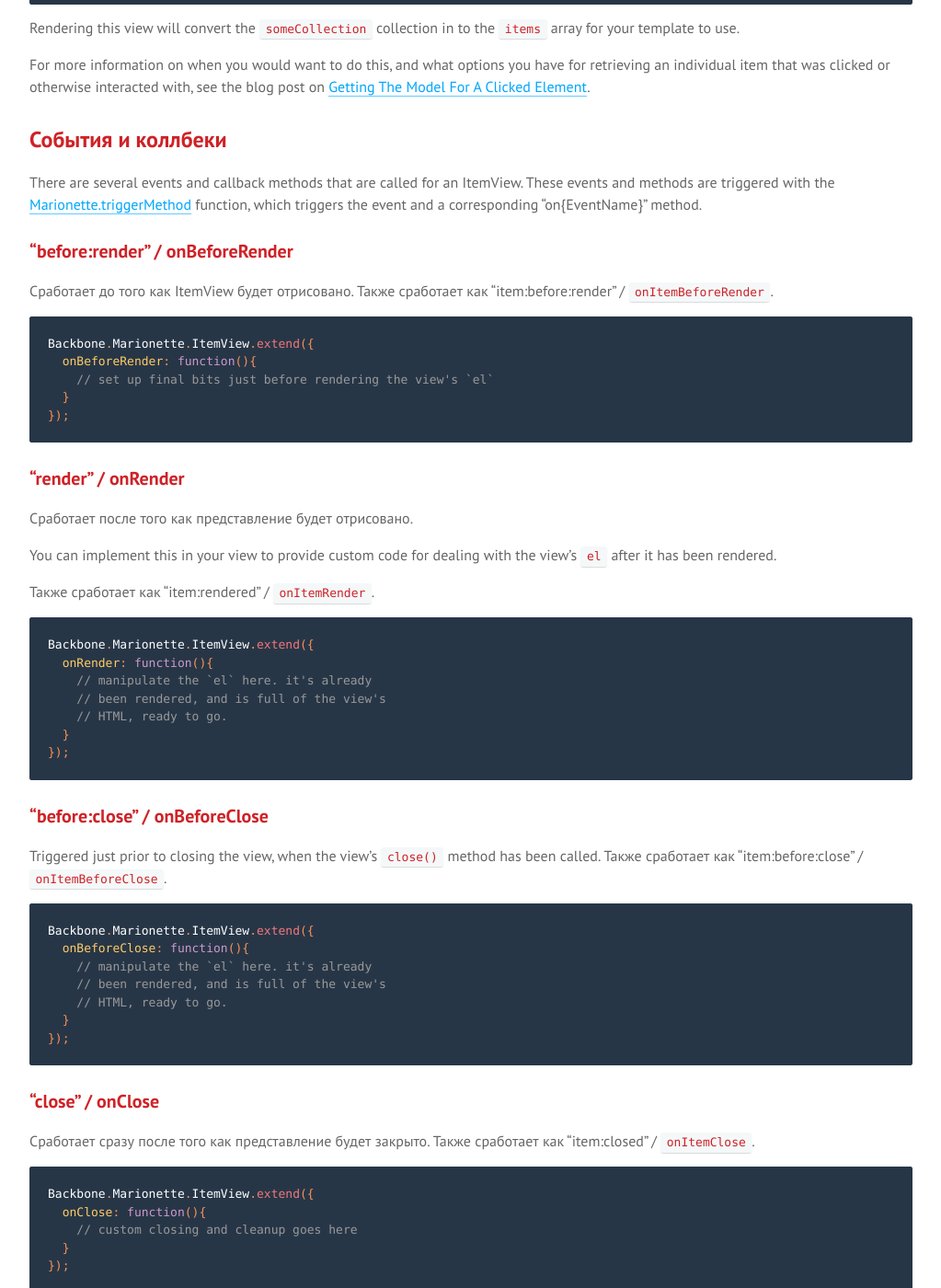
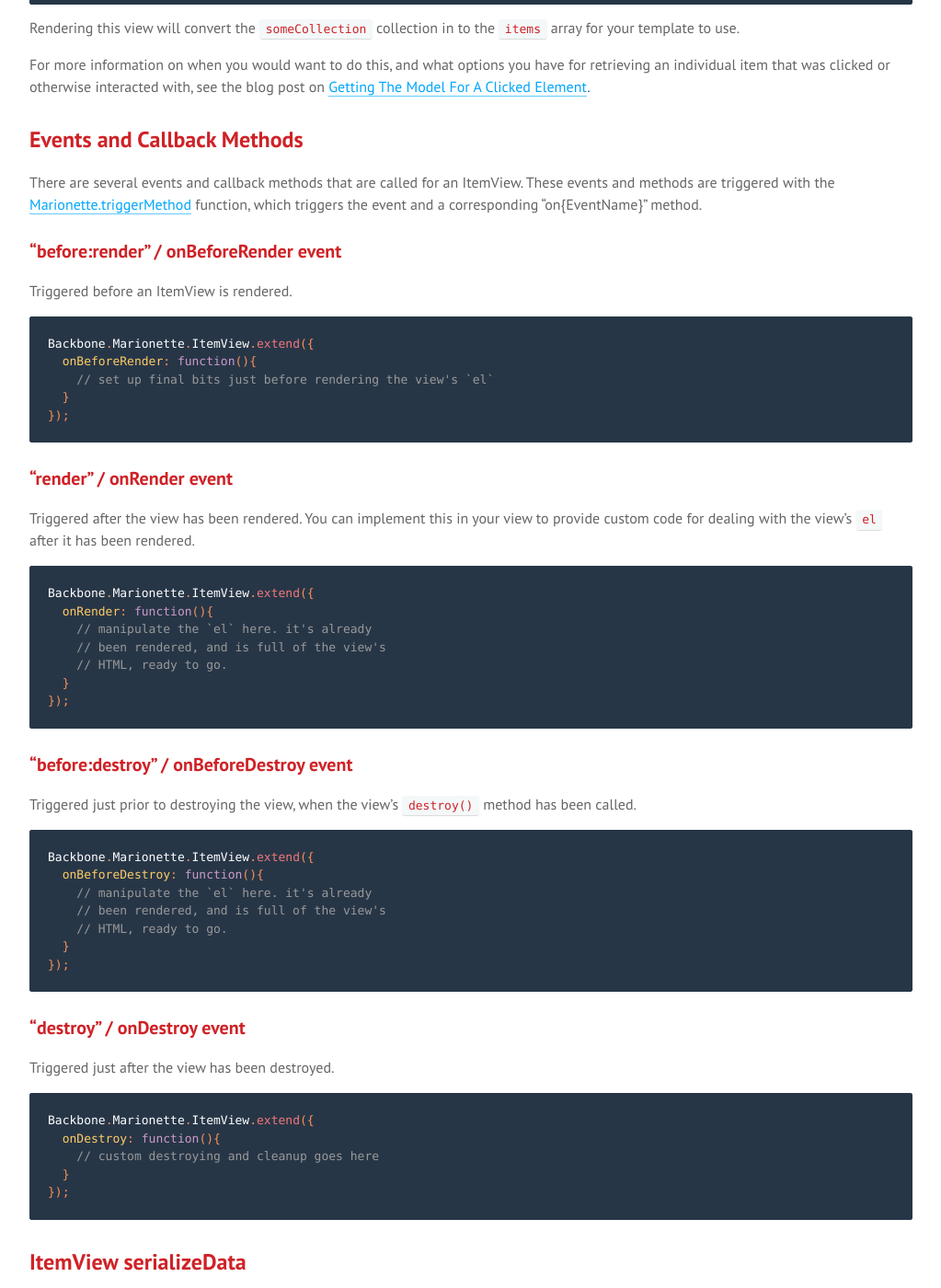
Before and after one commit to sadcitizen/marionettejs.ru, a Jekyll site: the page built from _posts/2014-04-20-itemview.md, in a window 1280 px wide and 1400 px high, scrolled down 2379 px. Shown: the whole window at 92% size, without its empty margins (128-1151 px from the left). Built offline with Jekyll 4.4.1, drawn with Linux system fonts in a browser that asks for light colours; some web fonts are replaced; Markdown is read by kramdown in place of the engine named in the settings; some of the changed text lies outside the part shown.

Commit message:
update ru/ItemView

````diff
--- a/_includes/translation/ru/marionette.itemview.md
+++ b/_includes/translation/ru/marionette.itemview.md
@@ -17,8 +17,8 @@
 * [Events and Callback Methods](#events-and-callback-methods)
   * ["before:render" / onBeforeRender event](#beforerender--onbeforerender-event)
   * ["render" / onRender event](#render--onrender-event)
-  * ["before:close" / onBeforeClose event](#beforeclose--onbeforeclose-event)
-  * ["close" / onClose event](#close--onclose-event)
+  * ["before:destroy" / onBeforeDestroy event](#beforedestroy--onbeforedestroy-event)
+  * ["destroy" / onDestroy event](#destroy--ondestroy-event)
 * [ItemView serializeData](#itemview-serializedata)
 * [Organizing ui elements](#organizing-ui-elements)
 * [modelEvents and collectionEvents](#modelevents-and-collectionevents)
@@ -109,17 +109,16 @@
 otherwise interacted with, see the blog post on
 [Getting The Model For A Clicked Element](http://lostechies.com/derickbailey/2011/10/11/backbone-js-getting-the-model-for-a-clicked-element/).
 
-## События и коллбеки
+## Events and Callback Methods
 
 There are several events and callback methods that are called
 for an ItemView. These events and methods are triggered with the
 [Marionette.triggerMethod](./marionette.functions.md) function, which
 triggers the event and a corresponding "on{EventName}" method.
 
-### "before:render" / onBeforeRender
+### "before:render" / onBeforeRender event
 
-Сработает до того как ItemView будет отрисовано. Также сработает как
-"item:before:render" / `onItemBeforeRender`.
+Triggered before an ItemView is rendered.
 
 ```js
 Backbone.Marionette.ItemView.extend({
@@ -129,14 +128,11 @@
 });
 ```
 
-### "render" / onRender
+### "render" / onRender event
 
-Сработает после того как представление будет отрисовано.
-
+Triggered after the view has been rendered.
 You can implement this in your view to provide custom code for dealing
 with the view's `el` after it has been rendered.
-
-Также сработает как "item:rendered" / `onItemRender`.
 
 ```js
 Backbone.Marionette.ItemView.extend({
@@ -148,15 +144,14 @@
 });
 ```
 
-### "before:close" / onBeforeClose
+### "before:destroy" / onBeforeDestroy event
 
-Triggered just prior to closing the view, when the view's `close()`
-method has been called. Также сработает как "item:before:close" /
-`onItemBeforeClose`.
+Triggered just prior to destroying the view, when the view's `destroy()`
+method has been called.
 
 ```js
 Backbone.Marionette.ItemView.extend({
-  onBeforeClose: function(){
+  onBeforeDestroy: function(){
     // manipulate the `el` here. it's already
     // been rendered, and is full of the view's
     // HTML, ready to go.
@@ -164,15 +159,14 @@
 });
 ```
 
-### "close" / onClose
+### "destroy" / onDestroy event
 
-Сработает сразу после того как представление будет закрыто. Также сработает как
-"item:closed" / `onItemClose`.
+Triggered just after the view has been destroyed.
 
 ```js
 Backbone.Marionette.ItemView.extend({
-  onClose: function(){
-    // custom closing and cleanup goes here
+  onDestroy: function(){
+    // custom destroying and cleanup goes here
   }
 });
 ```
@@ -283,4 +277,4 @@
 });
 ```
 
-Для большей информации ознакомьтесь с документацией по [Marionette.View](./marionette.view.md).
+For more information, see the [Marionette.View](./marionette.view.md) documentation.
````
Also changed, not shown: other parts of _includes/translation/ru/marionette.itemview.md (+3 -3 lines).
